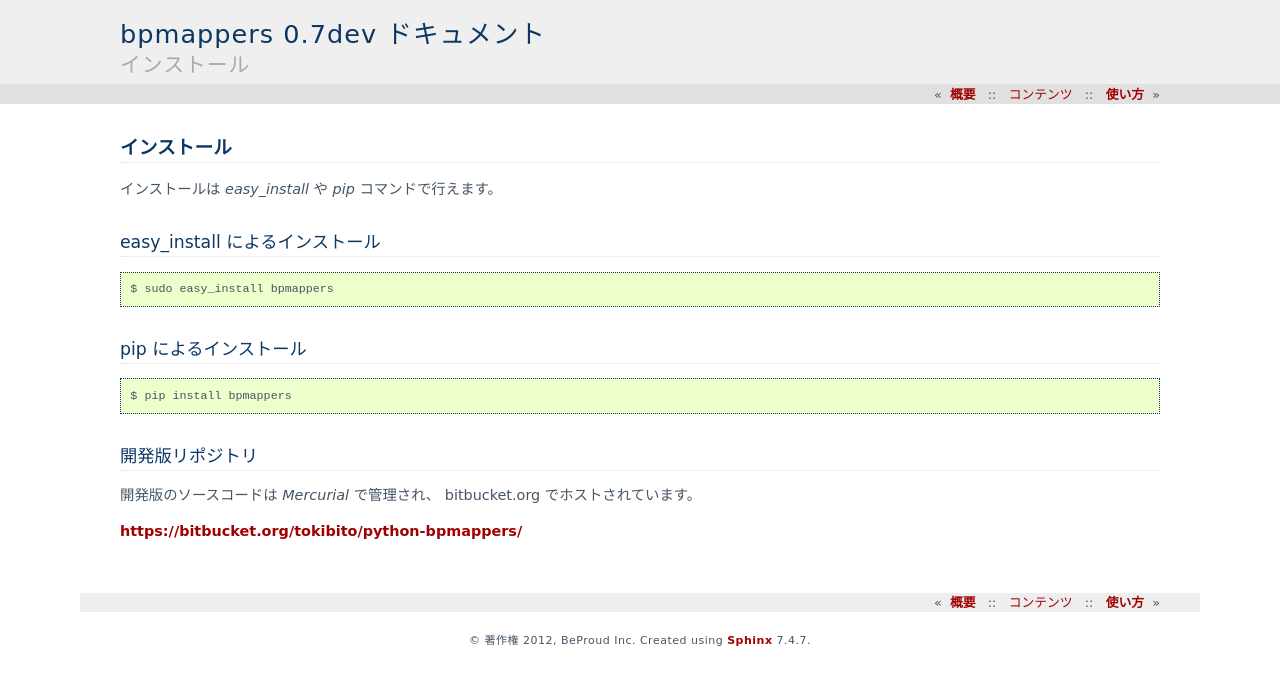
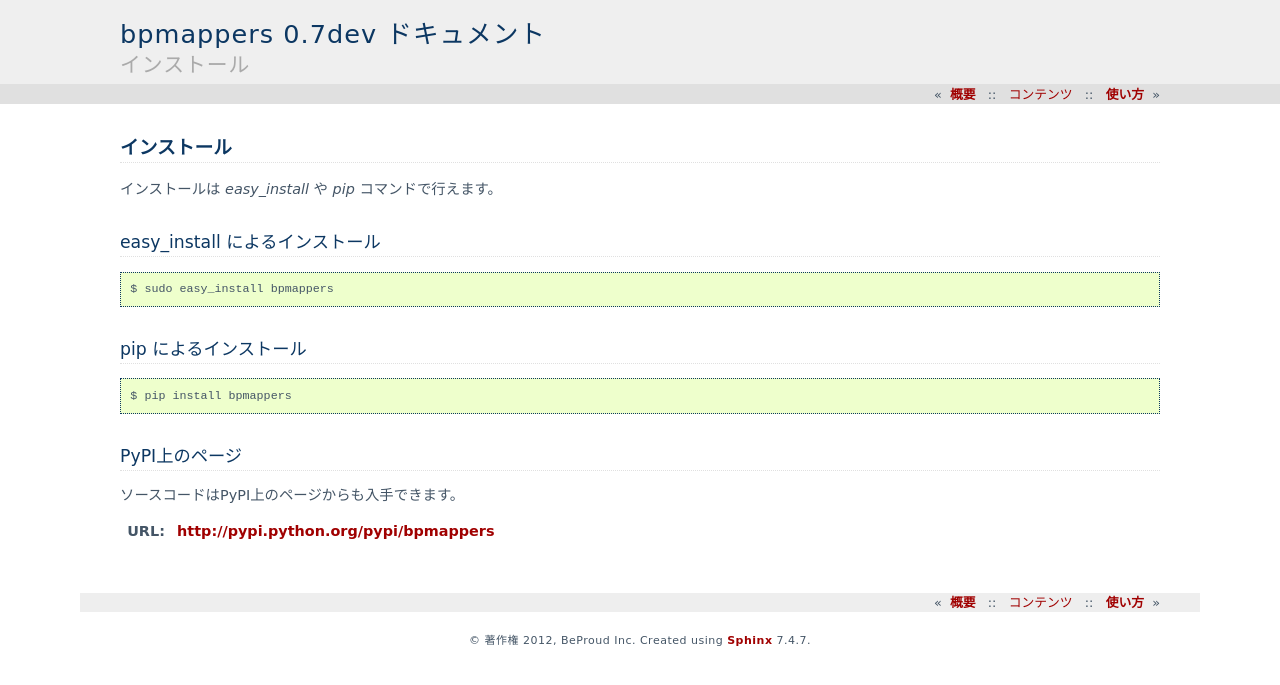
Before and after one commit to beproud/bpmappers, a Sphinx documentation site: the page built from docs/ja/source/install.rst, in a window 1280 px wide. Shown: the top 685 px of the page. Built offline with Sphinx 7.4.7, drawn with Linux system fonts in a browser that asks for light colours.

Commit message:
ドキュメントに開発のページを追加

```diff
--- a/docs/ja/source/index.rst
+++ b/docs/ja/source/index.rst
@@ -12,6 +12,7 @@ bpmappers ドキュメント
    flatten
    djangomodel
    reference
+   develop
 
 索引
 ====
--- a/docs/ja/source/install.rst
+++ b/docs/ja/source/install.rst
@@ -19,9 +19,9 @@ pip によるインストール
 
   $ pip install bpmappers
 
-開発版リポジトリ
-----------------
+PyPI上のページ
+--------------
 
-開発版のソースコードは `Mercurial` で管理され、 bitbucket.org でホストされています。
+ソースコードはPyPI上のページからも入手できます。
 
-https://bitbucket.org/tokibito/python-bpmappers/
+:URL: http://pypi.python.org/pypi/bpmappers
```
Also changed, not shown: docs/ja/source/develop.rst (added, +38 -0 lines).
